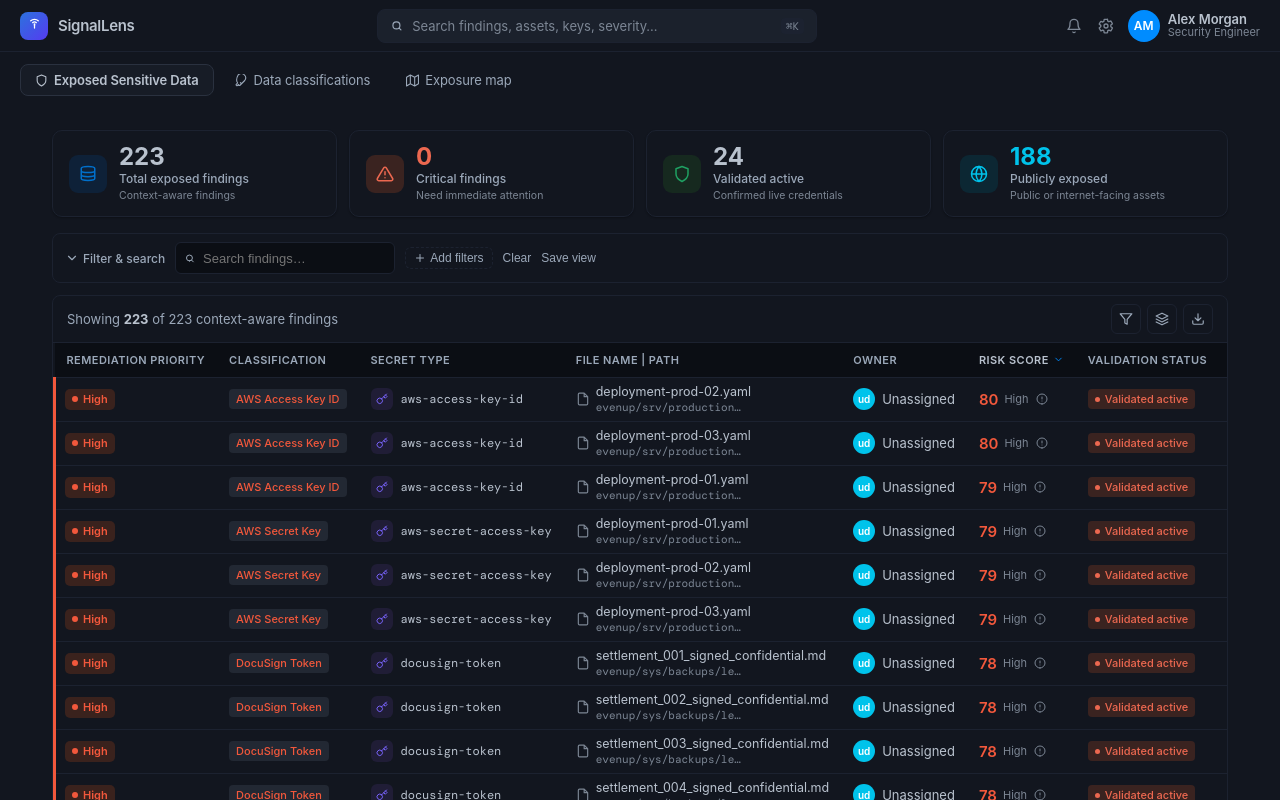
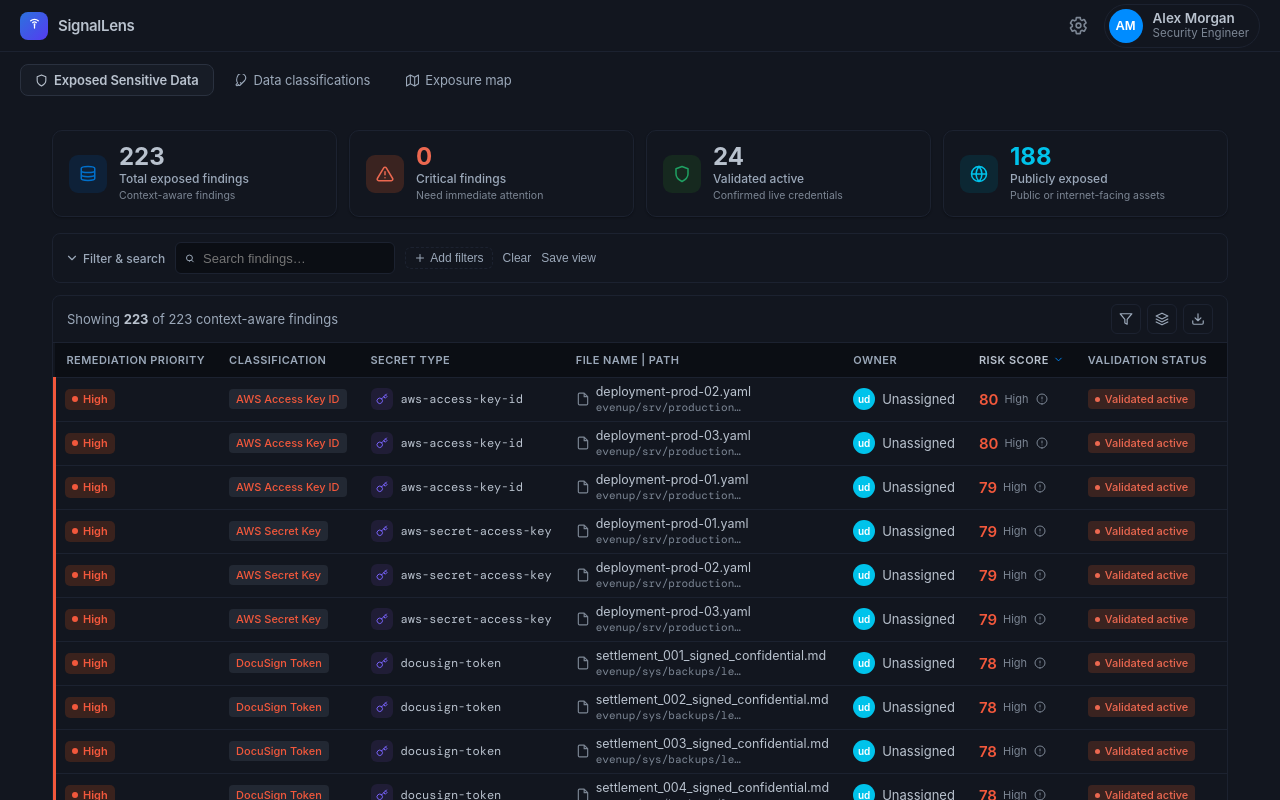
Before and after one commit to eladdamti100/upwind-context-scanner, a React (Vite) app: page / in a window 1280 px wide. Built offline with nearby package versions, Linux system fonts and the light colour scheme; a web font is replaced by a local one.

Commit message:
Refine header controls and add rules modal

```diff
--- a/src/components/rules/AddRulesModal.tsx
+++ b/src/components/rules/AddRulesModal.tsx
@@ -100,7 +100,7 @@ function mockDraftFromText(text: string): DraftPreview {
     scope,
     condition: text.trim() || '—',
     action,
-    reason: 'Derived from a natural-language description (draft).',
+    reason: 'Derived from a natural-language description.',
   };
 }
 
@@ -164,15 +164,15 @@ export function AddRulesModal() {
           left: '50%',
           transform: 'translate(-50%, -50%)',
           zIndex: 56,
-          width: 560,
+          width: 820,
           maxWidth: '94vw',
-          maxHeight: '86vh',
+          maxHeight: '88vh',
           overflowY: 'auto',
           background: 'var(--surface)',
           border: '1px solid var(--border-subtle)',
           borderRadius: 12,
           boxShadow: 'var(--shadow-lg, 0 10px 30px rgba(0,0,0,0.5))',
-          padding: 22,
+          padding: 28,
         }}
       >
         {/* header */}
@@ -334,18 +334,22 @@ export function AddRulesModal() {
                       dispatch({ type: 'CLOSE_ADD_RULES' });
                     }}
                   >
-                    Create draft rule
+                    Create rule
                   </button>
                 </div>
               </div>
             )}
 
             {customMode === 'natural' && (
-              <div style={{ display: 'flex', flexDirection: 'column', gap: 12 }}>
+              <div style={{ display: 'flex', flexDirection: 'column', gap: 16 }}>
+                <div style={{ fontSize: 12.5, color: 'var(--text-secondary)', lineHeight: 1.55 }}>
+                  Describe the rule in plain language and SignalLens will convert it into a structured
+                  customer rule.
+                </div>
                 <div>
-                  <label style={FIELD_LABEL}>Describe the rule in plain language</label>
+                  <label style={FIELD_LABEL}>Rule description</label>
                   <textarea
-                    style={{ ...INPUT, minHeight: 84, resize: 'vertical', lineHeight: 1.5 }}
+                    style={{ ...INPUT, minHeight: 140, resize: 'vertical', lineHeight: 1.55 }}
                     value={nlText}
                     placeholder="e.g. Downgrade API-key-looking values in README files when the surrounding text says example or placeholder."
                     onChange={e => setNlText(e.target.value)}
@@ -353,17 +357,17 @@ export function AddRulesModal() {
                 </div>
                 <div>
                   <button
-                    style={{ ...GHOST_BTN, opacity: nlText.trim() ? 1 : 0.5, display: 'inline-flex', alignItems: 'center', gap: 6 }}
+                    style={{ ...PRIMARY_BTN, opacity: nlText.trim() ? 1 : 0.5, display: 'inline-flex', alignItems: 'center', gap: 6 }}
                     disabled={!nlText.trim()}
                     onClick={() => setDraft(mockDraftFromText(nlText))}
                   >
-                    <Icon name="shield" size={13} /> Generate rule draft
+                    <Icon name="shield" size={13} stroke="#fff" /> Generate rule
                   </button>
                 </div>
 
                 {draft && (
-                  <div style={{ background: 'var(--bg-secondary)', border: '1px solid var(--border-subtle)', borderRadius: 8, padding: 14 }}>
-                    <div style={SECTION_LABEL}>Draft preview</div>
+                  <div style={{ background: 'var(--bg-secondary)', border: '1px solid var(--border-subtle)', borderRadius: 8, padding: 16 }}>
+                    <div style={SECTION_LABEL}>Rule preview</div>
                     {([
                       ['Title', draft.title],
                       ['Scope', draft.scope],
@@ -385,11 +389,11 @@ export function AddRulesModal() {
                     <button
                       style={PRIMARY_BTN}
                       onClick={() => {
-                        dispatch({ type: 'SHOW_TOAST', message: 'Draft rule created — pending approval' });
+                        dispatch({ type: 'SHOW_TOAST', message: 'Rule created — pending review' });
                         dispatch({ type: 'CLOSE_ADD_RULES' });
                       }}
                     >
-                      Save draft for approval
+                      Save rule
                     </button>
                   </div>
                 )}
@@ -412,10 +416,10 @@ function DraftNote() {
         border: '1px solid var(--border-subtle)', borderRadius: 6, padding: '8px 10px',
       }}
     >
-      <span style={{ flexShrink: 0, marginTop: 1, color: 'var(--severity-medium)' }}>
+      <span style={{ flexShrink: 0, marginTop: 1, color: 'var(--severity-safe)' }}>
         <Icon name="info" size={12} />
       </span>
-      <span>This creates a <strong>draft</strong> rule. It requires review and approval before it affects any findings.</span>
+      <span>Generated rules can be reviewed before activation.</span>
     </div>
   );
 }
--- a/src/components/shell/TopBar.tsx
+++ b/src/components/shell/TopBar.tsx
@@ -52,6 +52,7 @@ export function TopBar() {
         display: 'flex',
         flexDirection: 'row',
         alignItems: 'center',
+        justifyContent: 'space-between',
         padding: '0 20px',
         gap: 16,
         flexShrink: 0,
@@ -87,81 +88,46 @@ export function TopBar() {
         </span>
       </div>
 
-      {/* Search box — centered, flexible */}
-      <div
-        style={{
-          flex: 1,
-          maxWidth: 440,
-          margin: '0 auto',
-          height: 34,
-          display: 'flex',
-          alignItems: 'center',
-          gap: 8,
-          border: '1px solid var(--border-subtle)',
-          borderRadius: 8,
-          padding: '0 12px',
-          background: 'var(--bg-tertiary)',
-          color: 'var(--text-secondary)',
-        }}
-      >
-        <Icon name="search" size={14} />
-        <span
-          style={{
-            flex: 1,
-            fontSize: 13,
-            fontFamily: 'var(--font-default-family)',
-            color: 'var(--text-tertiary)',
-          }}
-        >
-          Search findings, assets, keys, severity…
-        </span>
-        <span
-          style={{
-            fontSize: 11,
-            fontFamily: 'var(--font-mono-family)',
-            color: 'var(--text-tertiary)',
-            background: 'var(--border-subtle)',
-            borderRadius: 4,
-            padding: '1px 5px',
-          }}
-        >
-          ⌘K
-        </span>
-      </div>
-
-      {/* Right cluster: bell + gear + profile */}
-      <div style={{ display: 'flex', alignItems: 'center', gap: 4, flexShrink: 0 }}>
-        <button style={iconBtnStyle} aria-label="Notifications">
-          <Icon name="bell" size={16} />
-        </button>
+      {/* Right cluster: settings + profile */}
+      <div style={{ display: 'flex', alignItems: 'center', gap: 10, flexShrink: 0 }}>
         <button
           title="Settings"
           onClick={() => dispatch({ type: 'OPEN_SETTINGS' })}
           style={iconBtnStyle}
           aria-label="Settings"
+          onMouseEnter={e => (e.currentTarget.style.background = 'var(--interactive-hover)')}
+          onMouseLeave={e => (e.currentTarget.style.background = 'transparent')}
         >
-          <Icon name="settings" size={16} />
+          <Icon name="settings" size={19} />
         </button>
 
         {/* Profile chip */}
-        <div
+        <button
+          type="button"
+          aria-label="Account"
           style={{
             display: 'flex',
             alignItems: 'center',
-            gap: 8,
-            marginLeft: 4,
+            gap: 10,
+            padding: '4px 10px 4px 4px',
+            borderRadius: 999,
+            border: '1px solid var(--border-subtle)',
+            background: 'transparent',
+            cursor: 'pointer',
           }}
+          onMouseEnter={e => (e.currentTarget.style.background = 'var(--interactive-hover)')}
+          onMouseLeave={e => (e.currentTarget.style.background = 'transparent')}
         >
           <div
             style={{
-              width: 32,
-              height: 32,
+              width: 34,
+              height: 34,
               borderRadius: '50%',
               background: 'var(--uw-primary-02)',
               display: 'flex',
               alignItems: 'center',
               justifyContent: 'center',
-              fontSize: 12,
+              fontSize: 13,
               fontWeight: 600,
               color: '#ffffff',
               flexShrink: 0,
@@ -170,10 +136,10 @@ export function TopBar() {
           >
             AM
           </div>
-          <div style={{ display: 'flex', flexDirection: 'column', gap: 1 }}>
+          <div style={{ display: 'flex', flexDirection: 'column', gap: 2, textAlign: 'left' }}>
             <span
               style={{
-                fontSize: 13,
+                fontSize: 13.5,
                 fontWeight: 600,
                 color: 'var(--text-primary)',
                 fontFamily: 'var(--font-default-family)',
@@ -185,7 +151,7 @@ export function TopBar() {
             </span>
             <span
               style={{
-                fontSize: 11,
+                fontSize: 11.5,
                 color: 'var(--text-tertiary)',
                 fontFamily: 'var(--font-default-family)',
                 lineHeight: 1,
@@ -195,7 +161,7 @@ export function TopBar() {
               Security Engineer
             </span>
           </div>
-        </div>
+        </button>
       </div>
     </div>
   );
```
Also changed, not shown: 1 other file (tests, documents, lock files or other folders).
